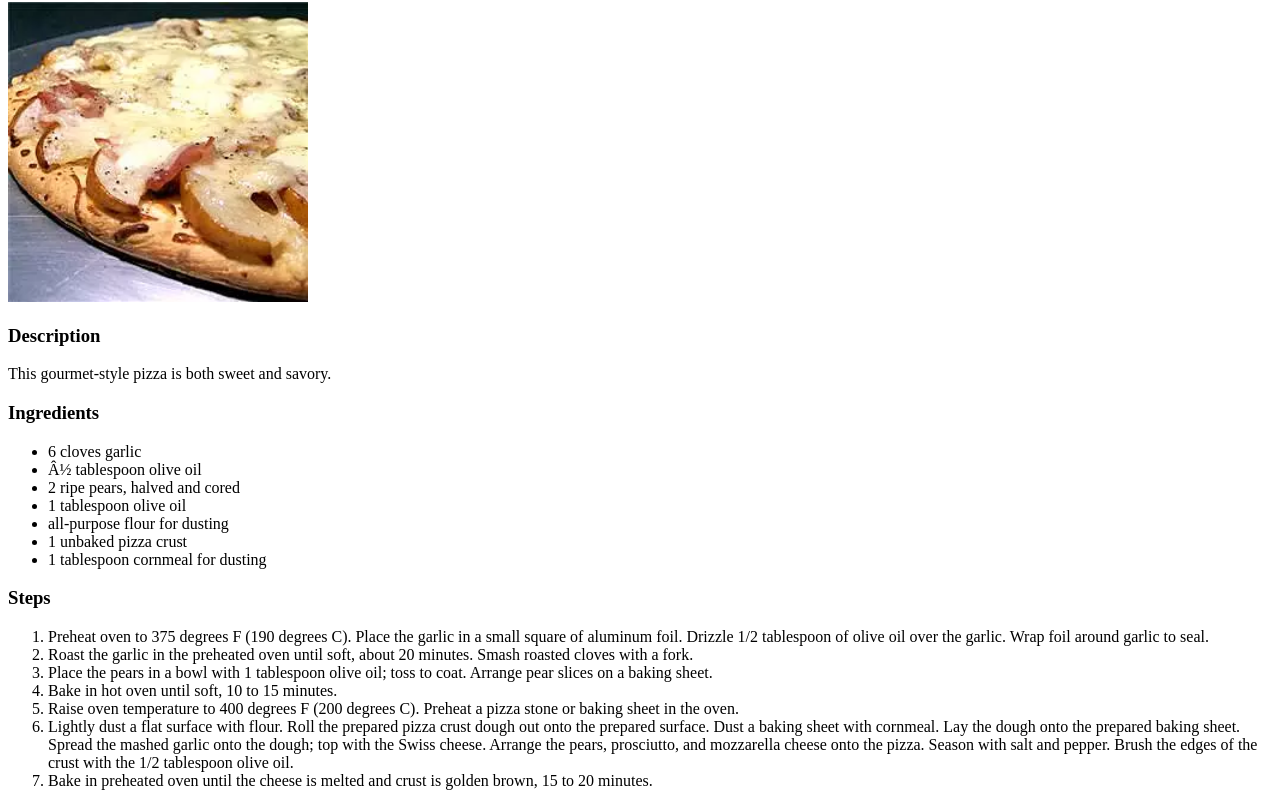
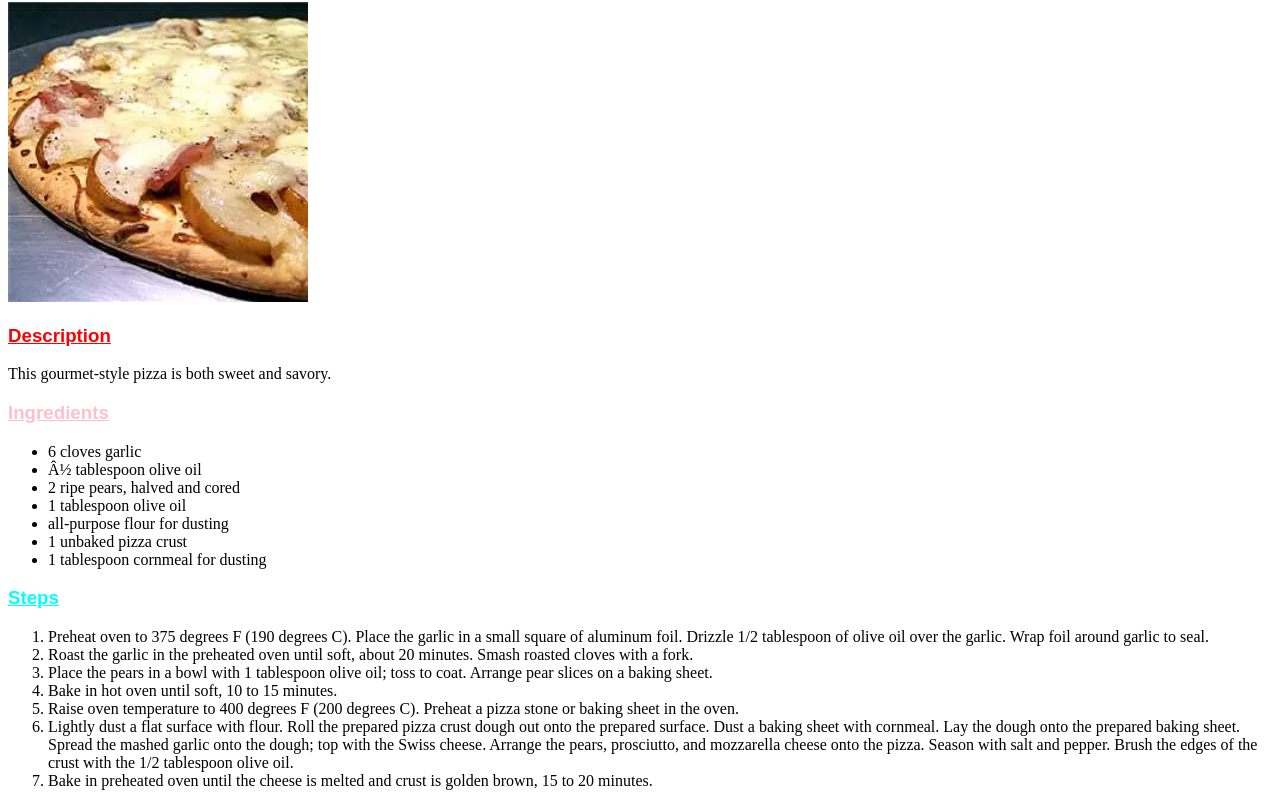
Before and after one commit to VitorB2002/odin-recipes, a plain HTML site: page recipes/pizza.html in a window 1280 px wide. Shown: the part 78-884 px from the top of the page. Drawn offline with Linux system fonts and the light colour scheme.

Commit message:
Format all pages add

```diff
--- a/recipes/pizza.html
+++ b/recipes/pizza.html
@@ -10,13 +10,13 @@
         <h1>Pear and Prosciutto Pizza</h1>
         <img src="../images/pizza.jpg" width="300px" height="300px">
 
-        <h3>Description</h3>
+        <h3 class="description">Description</h3>
 
         <p>
             This gourmet-style pizza is both sweet and savory.
         </p>
 
-        <h3>Ingredients</h3>
+        <h3 class="ingredients">Ingredients</h3>
 
             <ul>
                 <li>6 cloves garlic</li>
@@ -28,7 +28,7 @@
                 <li>1 tablespoon cornmeal for dusting</li>
             </ul>
 
-        <h3>Steps</h3>
+        <h3 class="steps">Steps</h3>
 
             <ol>
                 <li>Preheat oven to 375 degrees F (190 degrees C). Place the garlic in a small square of aluminum foil. Drizzle 1/2 tablespoon of olive oil over the garlic. Wrap foil around garlic to seal.</li>
--- a/stylesheet/styles.css
+++ b/stylesheet/styles.css
@@ -24,3 +24,28 @@ p#about {
     text-align: center;
     font-family: 'Times New Roman', Times, serif;
 }
+
+h3.description {
+    color: red;
+}
+
+h3.ingredients {
+    color: pink;
+}
+
+h3.steps {
+    color: aqua;
+}
+
+h3.description,
+h3.ingredients,
+h3.steps {
+    font-family: Arial, Helvetica, sans-serif;
+    text-decoration: underline;
+}
+
+
+img {
+    height: 300px;
+    width: 300px;
+}
```
Also changed, not shown: recipes/cookies.html (+3 -3 lines), recipes/lasagna.html (+3 -3 lines).
